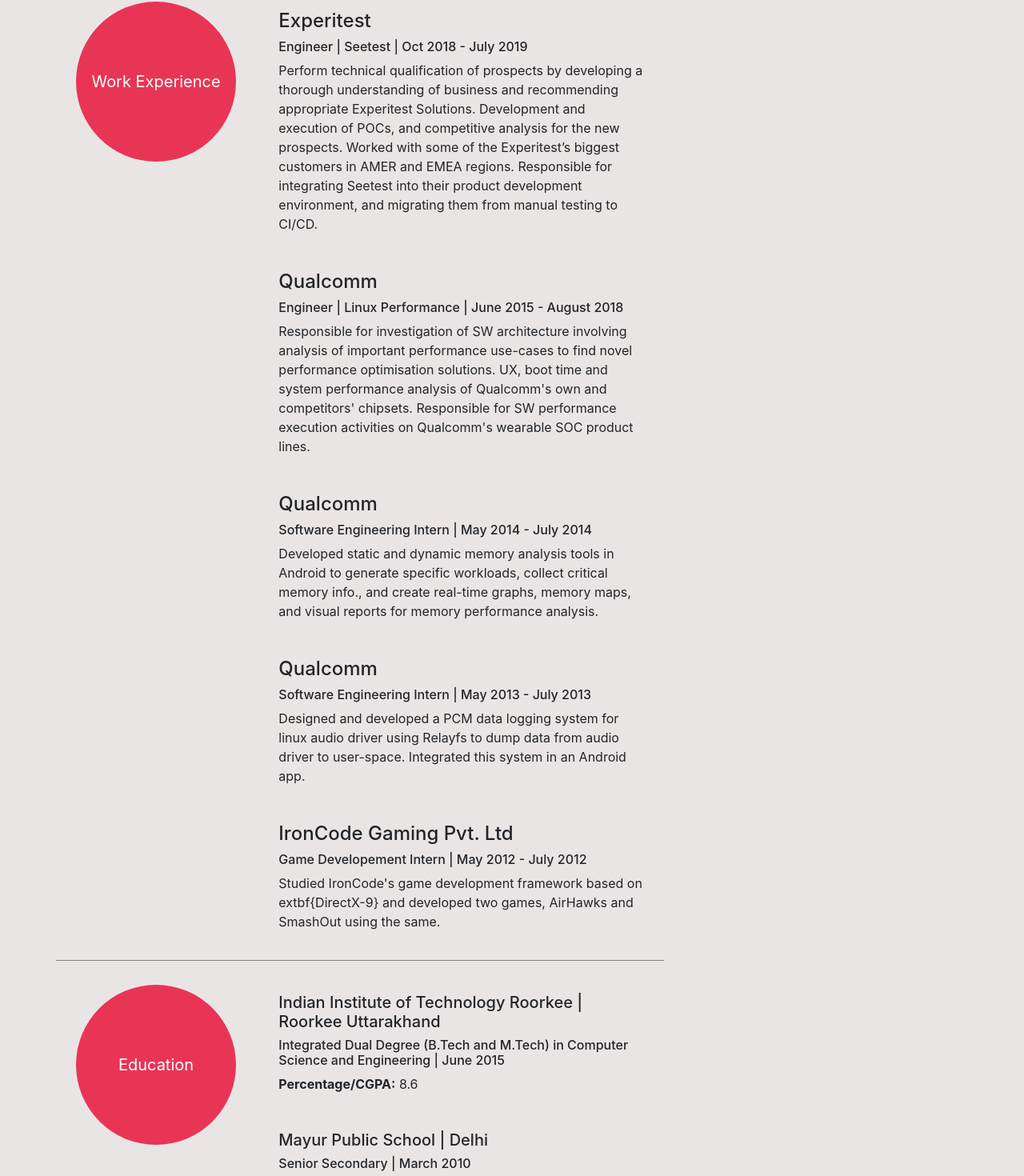
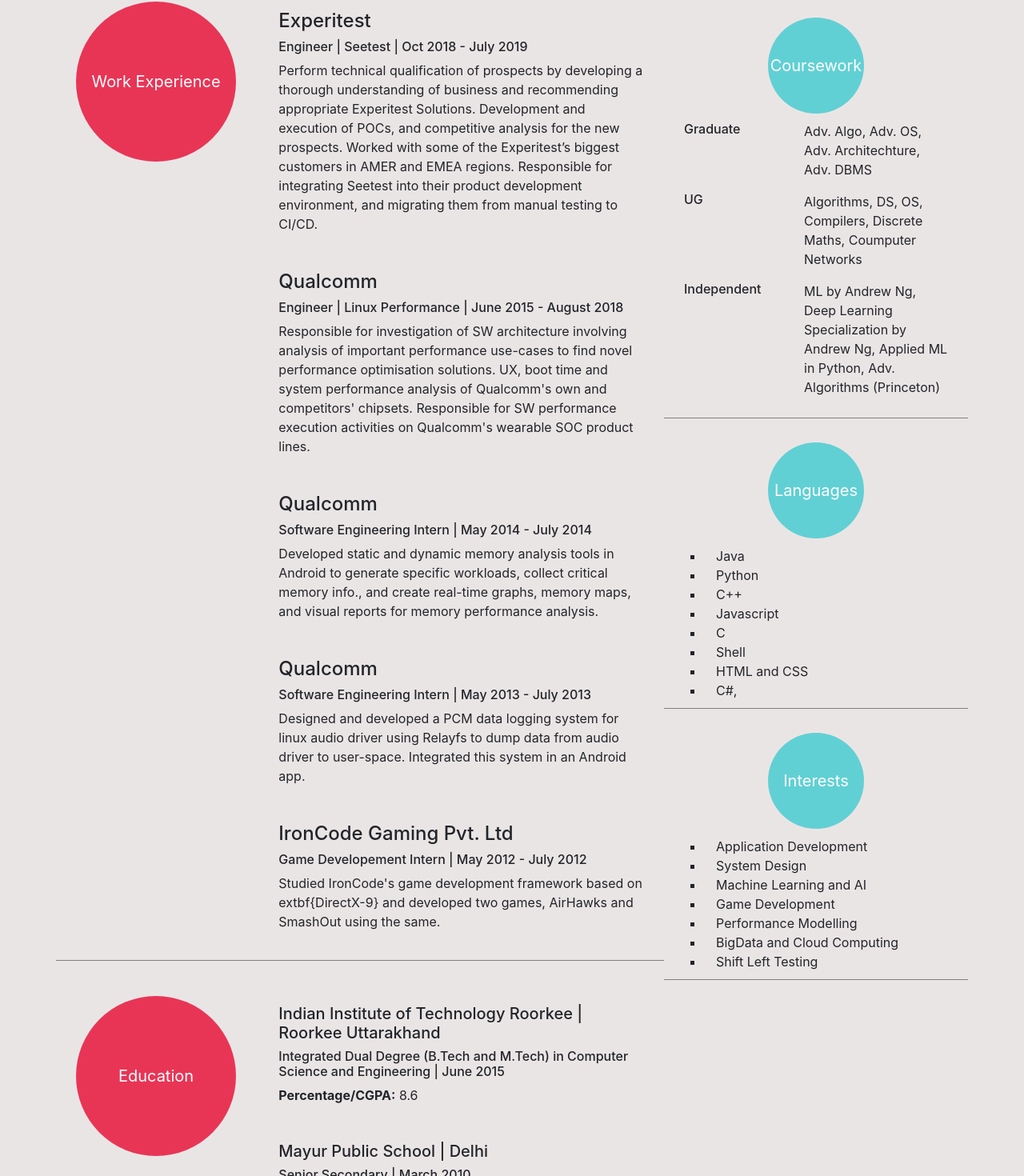
Before and after one commit to vish-chan/vish-chan.github.io, a React (Create React App) app: page /cv in a window 1280 px wide. Shown: the part 216-1686 px from the top of the page at 80% size. Built offline with nearby package versions, Linux system fonts and the light colour scheme.

Commit message:
Add CV contents

```diff
--- a/src/components/CV.js
+++ b/src/components/CV.js
@@ -1,6 +1,5 @@
 import React from 'react';
-import { PROJECTS } from '../data/projects';
-import { EXPERIENCE, EDUCATION } from '../data/experience';
+import { EXPERIENCE, EDUCATION, COURSES, LANGUAGES, AOI } from '../data/experience';
 
 
 
@@ -57,13 +56,55 @@
     const educationUI = EDUCATION.map(edu => <Education self={edu} key={edu.id}/>);
 
     return(
-        <div id="experience" className="row" style={{marginBottom:'20px'}}>
+        <div id="experience" className="row" style={{borderBottom: "1px solid grey", marginBottom:'20px'}}>
             <div className="col-12 col-md-4">
                 <div className="circleCV experience">Education</div>
             </div>
             <div className="col-12 col-md-8">
                 {educationUI}
             </div>
+        </div>
+    )
+}
+
+function CourseWorkUI(props) {
+    return(
+        <div className="row experienceRow" style={{borderBottom:"1px solid grey"}}>
+            <div className="col-12 d-flex justify-content-center">
+                <div className="circleCoursework coursework">Coursework</div>
+            </div>
+            <h6 className="col-5">Graduate</h6>
+            <p className="col-7">{COURSES.graduate}</p>
+            <h6 className="col-5">UG</h6>
+            <p className="col-7">{COURSES.undergraduate}</p>
+            <h6 className="col-5">Independent</h6>
+            <p className="col-7">{COURSES.independent}</p>
+        </div>
+    )
+}
+
+function Languages(props) {
+    return(
+        <div className="row experienceRow" style={{borderBottom:"1px solid grey"}}>
+            <div className="col-12 d-flex justify-content-center">
+                <div className="circleCoursework coursework">Languages</div>
+            </div>
+            <ul style={{listStyleType: "square"}}>
+                {LANGUAGES.map(l => <li className="col-12">{l}</li>)}
+            </ul>
+        </div>
+    )
+}
+
+function AoI(props) {
+    return(
+        <div className="row experienceRow" style={{borderBottom:"1px solid grey"}}>
+            <div className="col-12 d-flex justify-content-center">
+                <div className="circleCoursework coursework">Interests</div>
+            </div>
+            <ul style={{listStyleType: "square"}}>
+                {AOI.map(l => <li className="col-12">{l}</li>)}
+            </ul>
         </div>
     )
 }
@@ -79,7 +120,12 @@
                 <div className="col-12 col-md-8">
                     <ExperienceUI />
                 </div>
-                <div className="col-12 col-md-8">
+                <div className="col-12 col-md-4 order-2">
+                    <CourseWorkUI />
+                    <Languages />
+                    <AoI />
+                </div>
+                <div className="col-12 col-md-8 order-md-2">
                     <EducationUI />
                 </div>
             </div>
--- a/src/data/experience.js
+++ b/src/data/experience.js
@@ -72,3 +72,30 @@
         percentage: "96 percent."
     }
 ]
+
+export const COURSES = {
+    graduate: "Adv. Algo, Adv. OS, Adv. Architechture, Adv. DBMS",
+    undergraduate: "Algorithms, DS, OS, Compilers, Discrete Maths, Coumputer Networks",
+    independent: "ML by Andrew Ng, Deep Learning Specialization by Andrew Ng, Applied ML in Python, Adv. Algorithms (Princeton)",
+}
+
+export const LANGUAGES = [
+    "Java",
+    "Python",
+    "C++",
+    "Javascript",
+    "C",
+    "Shell",
+    "HTML and CSS",
+    "C#,"
+]
+
+export const AOI = [
+    "Application Development",
+    "System Design",
+    "Machine Learning and AI",
+    "Game Development",
+    "Performance Modelling",
+    "BigData and Cloud Computing",
+    "Shift Left Testing",
+];
--- a/src/index.css
+++ b/src/index.css
@@ -115,6 +115,28 @@
   margin: 10px;
 }
 
+.circleCoursework
+    {
+    width:120px;
+    height:120px;
+    border-radius:50%;
+    font-size:20px;
+    text-align: center;
+    line-height: 120px;
+    -webkit-border-radius:50%;
+    -moz-border-radius:50%;
+    -ms-border-radius:50%;
+    -o-border-radius:50%;
+}
+
+.coursework {
+  background-color: #61D0D4;
+  text-decoration: none;
+  display: inline-block;
+  color: #FFFFFF;
+  margin: 10px;
+}
+
 .experienceRow {
   margin: 10px;
   font-size: 16px;
```
